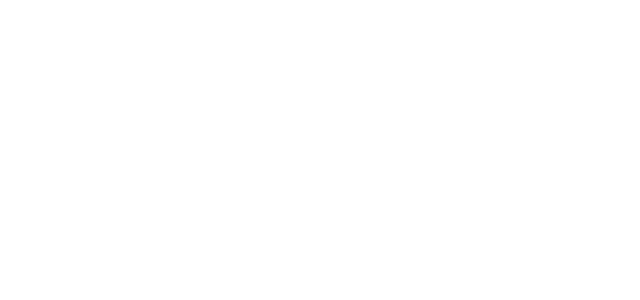
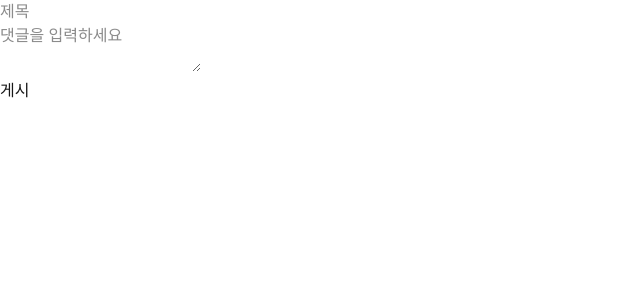
Before and after one commit to likelion19-lionman/QnA-Service, a Next.js app in the folder nextjs-qna-app/: page /qna/create in a window 1280 px wide. Shown: the top 300 px of the page, without its empty margins (0-640 px from the left). Built offline with nearby package versions, Linux system fonts and the light colour scheme.

Commit message:
✨  기능: #37 QnA 생성 UI 및 프론트 기능 구현
- `baseRequest` 수정 => credentials 옵션 변경
- `QnaServiceImpl` 수정 => 분기 나눠서 권한에 따른 작성 분기
- `/app/qna/create/page.js` 업데이트

```diff
--- a/nextjs-qna-app/app/api/api.js
+++ b/nextjs-qna-app/app/api/api.js
@@ -14,10 +14,12 @@
     body,
     errMsg
 ) {
+
     const fetchOptions = {
         method: method,
         headers: headers,
-        body: JSON.stringify(body)
+        body: JSON.stringify(body),
+        credentials: 'include' // 쿠키에 있는 것까지 전송
     };
 
     let res = await fetch(`${API_BASE_URL}${url}`, fetchOptions);
--- a/nextjs-qna-app/app/page.js
+++ b/nextjs-qna-app/app/page.js
@@ -6,33 +6,29 @@
 	const router = useRouter();
 
 	return <>
-		<div style={{ padding: '40px', textAlign: 'center' }}>
+		<div>
 			<h1>홈페이지</h1>
-			<div style={{ display: 'flex', gap: '10px', justifyContent: 'center', marginTop: '20px' }}>
+			<div>
 				<button
 					onClick={() => router.push('/auth/login')}
-					style={{ padding: '10px 20px', cursor: 'pointer' }}
 				>
 					로그인
 				</button>
 
 				<button
 					onClick={() => router.push('/auth/register')}
-					style={{ padding: '10px 20px', cursor: 'pointer' }}
 				>
 					회원가입
 				</button>
 
 				<button
 					// onClick={() => handleLogout()}
-					style={{ padding: '10px 20px', cursor: 'pointer' }}
 				>
 					로그아웃
 				</button>
 
 				<button
 					onClick={() => router.push('/qna')}
-					style={{ padding: '10px 20px', cursor: 'pointer' }}
 				>
 					QnA
 				</button>
--- a/nextjs-qna-app/app/qna/create/page.js
+++ b/nextjs-qna-app/app/qna/create/page.js
@@ -1,48 +1,50 @@
 'use client'
 
+import { useState } from 'react';
+import { query } from '@/app/api/qna';
+
 export default function CreateQnaPage() {
-    return <></>;
-//     const [title, setTitle] = useState('');
-//     const [comment, setComment] = useState('');
-//     const [submitting, setSubmitting] = useState(false)
+    const [title, setTitle] = useState('');
+    const [comment, setComment] = useState('');
+    const [submitting, setSubmitting] = useState(false);
 
-//     const submit = async () => {
-//     if (!title.trim()) return alert('제목을 입력하세요.');
-//     if (!comment.trim()) return alert('내용을 입력하세요.');
+    const submit = async () => {
+        if (!title.trim()) return alert('제목을 입력하세요.');
+        if (!comment.trim()) return alert('내용을 입력하세요.');
 
-//     try {
-//         setSubmitting(true);
-//         await query(title, comment);
-//         alert('게시글이 등록되었습니다.');
-//         setTitle('');
-//         setComment('');
-//     } catch (e) {
-//         alert(e?.message ?? '게시글 등록 실패');
-//     } finally {
-//         setSubmitting(false);
-//     }
-//   };
+        try {
+            if (!confirm("등록 후에는 수정이 불가합니다. 게시하시겠습니까?")) {
+                console.log("게시 취소됨");
+                return;
+            }
+            setSubmitting(true);
+            await query(title, comment);
+            alert('게시글이 등록되었습니다.');
+            setTitle('');
+            setComment('');
+        } catch (e) {
+            alert(e?.message ?? '게시글 등록 실패');
+        } finally {
+            setSubmitting(false);
+        }
+    };
 
-//     return (
-//         <div>
-//             <input
-//                 placeholder="제목"
-//                 value={title}
-//                 onChange={(e) => setTitle(e.target.value)}
-//             />
+    return (
+        <div>
+            <input
+                placeholder="제목"
+                value={title}
+                onChange={(e) => setTitle(e.target.value)}
+            /><br/>
 
-//             <textarea
-//             placeholder="댓글을 입력하세요"
-//             value={comment}
-//             onChange={(e) => setComment(e.target.value)}
-//             />
+            <textarea
+            placeholder="댓글을 입력하세요"
+            value={comment}
+            onChange={(e) => setComment(e.target.value)}
+            /><br />
 
-//             <br />
-
-//             <button type="button" onClick={submit}>
-//             게시
-//             </button>
-//         </div>
-//     )
+            <button type="button" onClick={submit}>게시</button>
+        </div>
+    )
 
 }
```
Also changed, not shown: 1 other file (tests, documents, lock files or other folders).
